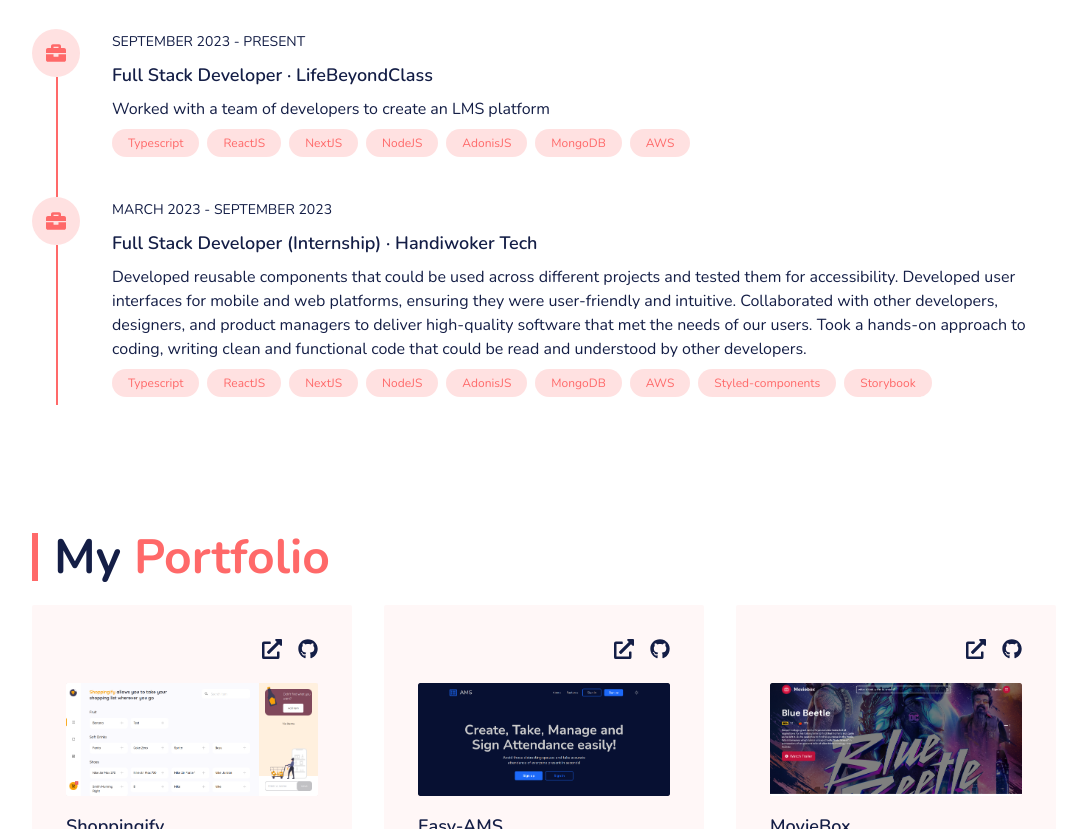
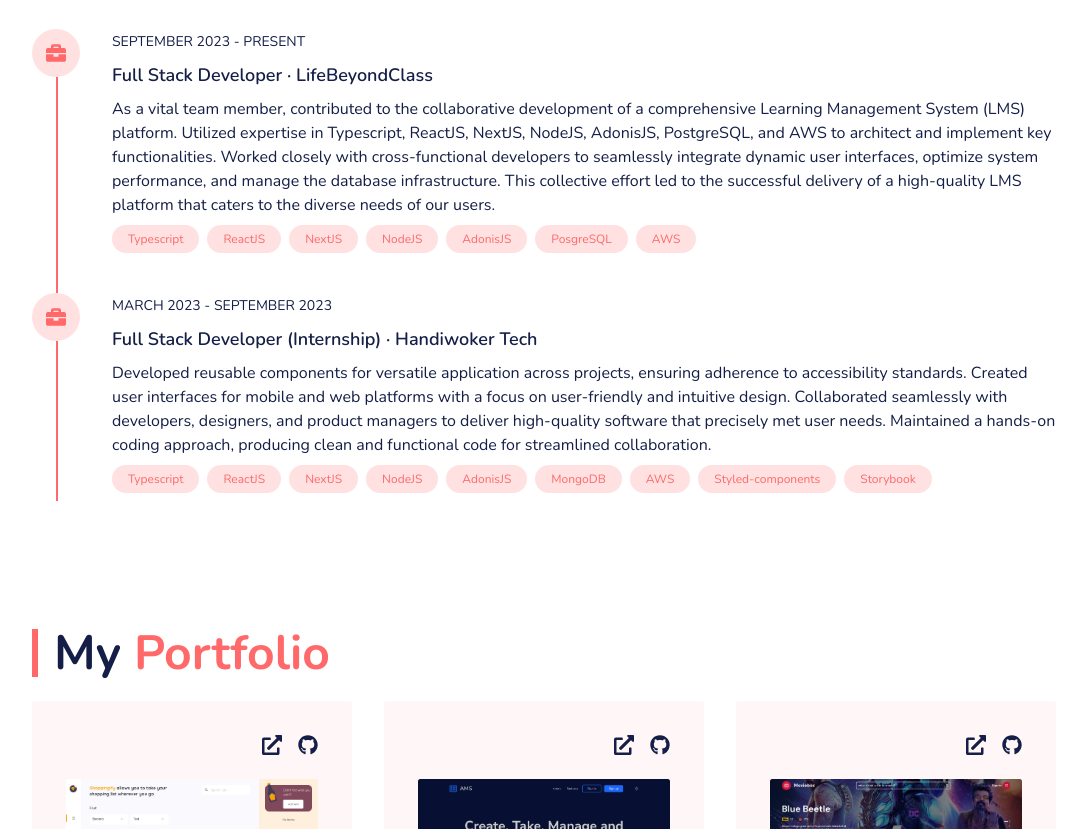
Before and after one commit to Rd-Trends/portfolio-v2, a Next.js app: page / in a window 1280 px wide. Shown: the part 963-1792 px from the top of the page, without its empty margins (96-1182 px from the left). Built offline with nearby package versions, Linux system fonts and the light colour scheme.

Commit message:
add title and description opengraph tag

```diff
--- a/src/app/layout.tsx
+++ b/src/app/layout.tsx
@@ -13,6 +13,8 @@
     locale: "en_NG",
     url: "https://dev-rd.vercel.app/",
     images: "https://dev-rd.vercel.app/og",
+    title: "Daniel Ikoyo - Full Stack Developer",
+    description: `Daniel Ikoyo is Full Stack Developer who thrives on delivering high-quality and scalable solutions that meet the needs of his clients.`,
   },
   twitter: {
     title: "Daniel Ikoyo",
--- a/src/constant/work-experience.ts
+++ b/src/constant/work-experience.ts
@@ -4,14 +4,14 @@
     company: "LifeBeyondClass",
     Link: "https://lifebeyondclass.com/",
     date: "September 2023 - Present",
-    description: `Worked with a team of developers to create an LMS platform`,
+    description: `As a vital team member, contributed to the collaborative development of a comprehensive Learning Management System (LMS) platform. Utilized expertise in Typescript, ReactJS, NextJS, NodeJS, AdonisJS, PostgreSQL, and AWS to architect and implement key functionalities. Worked closely with cross-functional developers to seamlessly integrate dynamic user interfaces, optimize system performance, and manage the database infrastructure. This collective effort led to the successful delivery of a high-quality LMS platform that caters to the diverse needs of our users.`,
     skills: [
       "Typescript",
       "ReactJS",
       "NextJS",
       "NodeJS",
       "AdonisJS",
-      "MongoDB",
+      "PosgreSQL",
       "AWS",
     ],
   },
@@ -19,9 +19,7 @@
     title: "Full Stack Developer (Internship)",
     company: "Handiwoker Tech",
     date: "March 2023 - September 2023",
-    description: `Developed reusable components that could be used across different projects and tested them for accessibility. Developed user interfaces for mobile and web platforms, ensuring they were user-friendly and intuitive.
-Collaborated with other developers, designers, and product managers to deliver high-quality software that met the needs of our users.
-Took a hands-on approach to coding, writing clean and functional code that could be read and understood by other developers.`,
+    description: `Developed reusable components for versatile application across projects, ensuring adherence to accessibility standards. Created user interfaces for mobile and web platforms with a focus on user-friendly and intuitive design. Collaborated seamlessly with developers, designers, and product managers to deliver high-quality software that precisely met user needs. Maintained a hands-on coding approach, producing clean and functional code for streamlined collaboration.`,
     skills: [
       "Typescript",
       "ReactJS",
```
